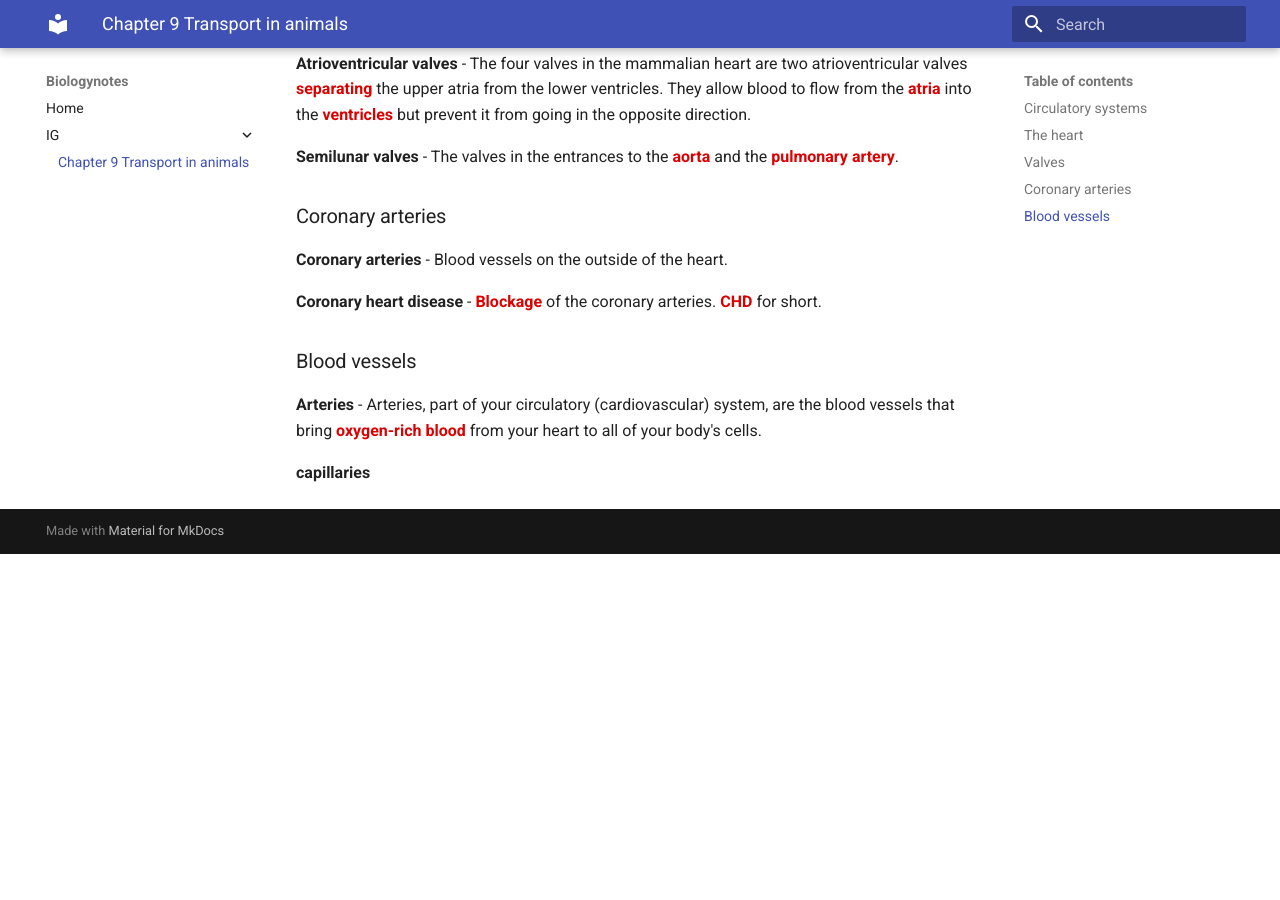
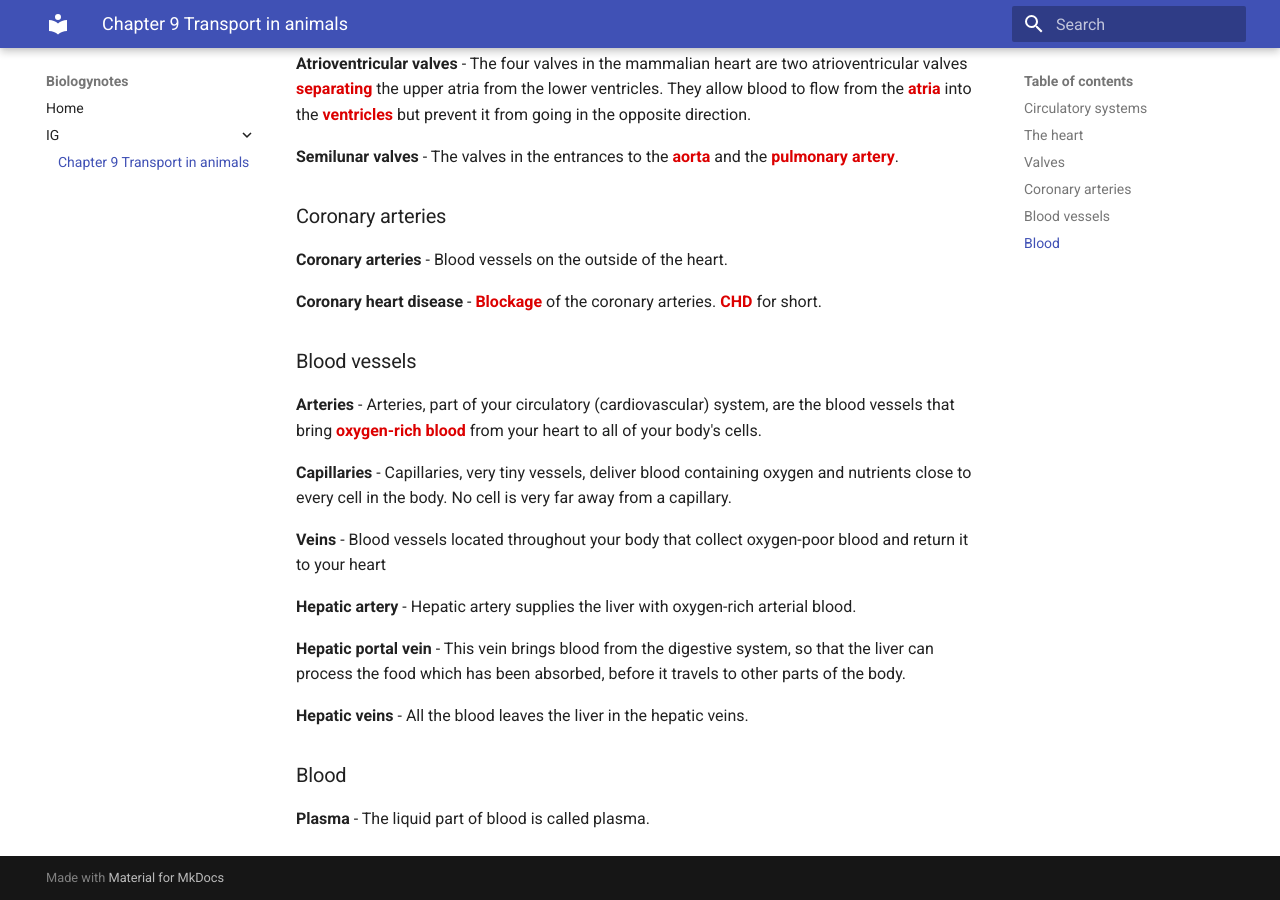
Before and after one commit to HeisenbergBlackHat/biologynote, an MkDocs documentation site: the page built from docs/IG/transport_in_animals.md, in a window 1280 px wide and 900 px high, scrolled down 1214 px. Built offline with MkDocs 1.6.1 and Material for MkDocs 9.7.7, drawn with Linux system fonts in a browser that asks for light colours; before the commit the page ends 1768 px from its top, so only the background shows below that.

Commit message:
update: add blood

```diff
--- a/docs/IG/transport_in_animals.md
+++ b/docs/IG/transport_in_animals.md
@@ -62,4 +62,17 @@ chambers. The two <span class="highlight">upper chambers</span> are called atria
 
 **Arteries** - Arteries, part of your circulatory (cardiovascular) system, are the blood vessels that bring <span class="highlight">oxygen-rich blood</span> from your heart to all of your body's cells.
 
-**capillaries**
+**Capillaries** - Capillaries, very tiny vessels, deliver blood containing oxygen and nutrients close to every cell in the body. No cell is very far away from a capillary.
+
+**Veins** - Blood vessels located throughout your body that collect oxygen-poor blood and return it to your heart
+
+**Hepatic artery** - Hepatic artery supplies the liver with oxygen-rich arterial blood.
+
+**Hepatic portal vein** - This vein brings blood from the digestive system, so that the liver can process the food which has been absorbed, before it travels to other parts of the body.
+
+**Hepatic veins** - All the blood leaves the liver in the hepatic veins.
+
+
+### Blood
+
+**Plasma** - The liquid part of blood is called plasma.
```
